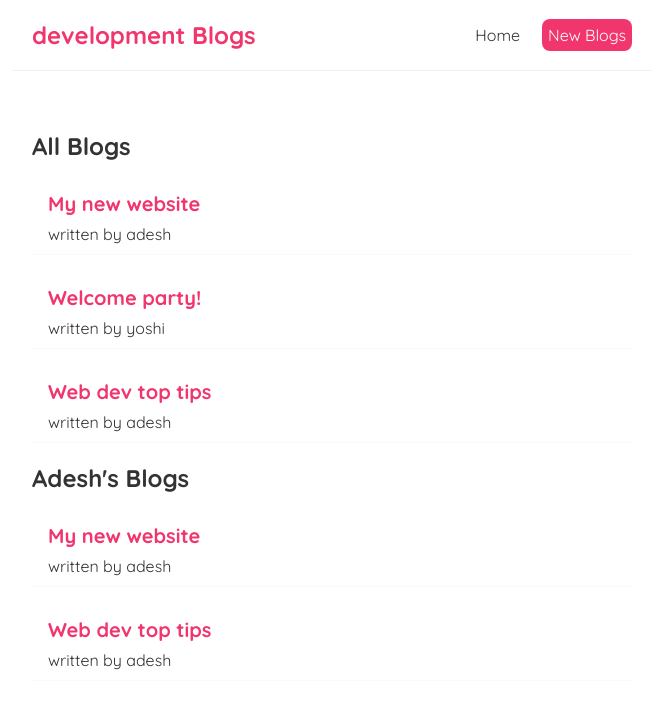
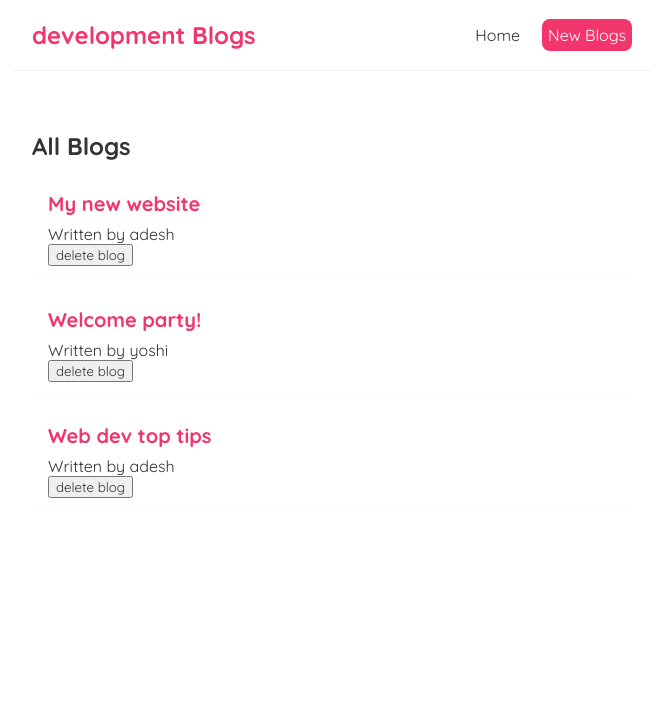
Before and after one commit to ades-ship/reactplaylist, a React (Create React App) app in the folder myapp/: page / in a window 1280 px wide. Shown: the top 708 px of the page, without its empty margins (308-971 px from the left). Built offline with nearby package versions, Linux system fonts and the light colour scheme.

Commit message:
delete the blogs

```diff
--- a/myapp/src/BlogList.js
+++ b/myapp/src/BlogList.js
@@ -1,13 +1,12 @@
-const BlogList = ({blogs,title}) => {
- console.log(title);
-  console.log(blogs);
+const BlogList = ({ blogs, title, handleDelete }) => {
     return (
       <div className="blog-list">
-            <h2>{title}</h2>
-            {blogs.map(blog=>(
-                <div className="blog-preview" key={blog.id}>
-                    <h2>{blog.title}</h2>
-                    <p>written by {blog.author}</p>
+        <h2>{ title }</h2>
+        {blogs.map(blog => (
+          <div className="blog-preview" key={blog.id} >
+            <h2>{ blog.title }</h2>
+            <p>Written by { blog.author }</p>
+            <button onClick={() => handleDelete(blog.id)}>delete blog</button>
           </div>
         ))}
       </div>
--- a/myapp/src/Home.js
+++ b/myapp/src/Home.js
@@ -8,10 +8,13 @@
     { title: 'Web dev top tips', body: 'lorem ipsum...', author: 'adesh', id: 3 }
   ])
 
+  const handleDelete=(id)=>{
+    const newblogs=blogs.filter(blog=>blog.id!==id);
+    setBlogs(newblogs);
+  }
   return (
     <div className="home">
-      <BlogList blogs={blogs} title="All Blogs" />
-      <BlogList blogs={blogs.filter(blog => blog.author === 'adesh')} title="Adesh's Blogs" />
+      <BlogList blogs={blogs} title="All Blogs" handleDelete={handleDelete} />
     </div>
   );
 }
```
Lines whose indentation alone changed are shown as unchanged.
